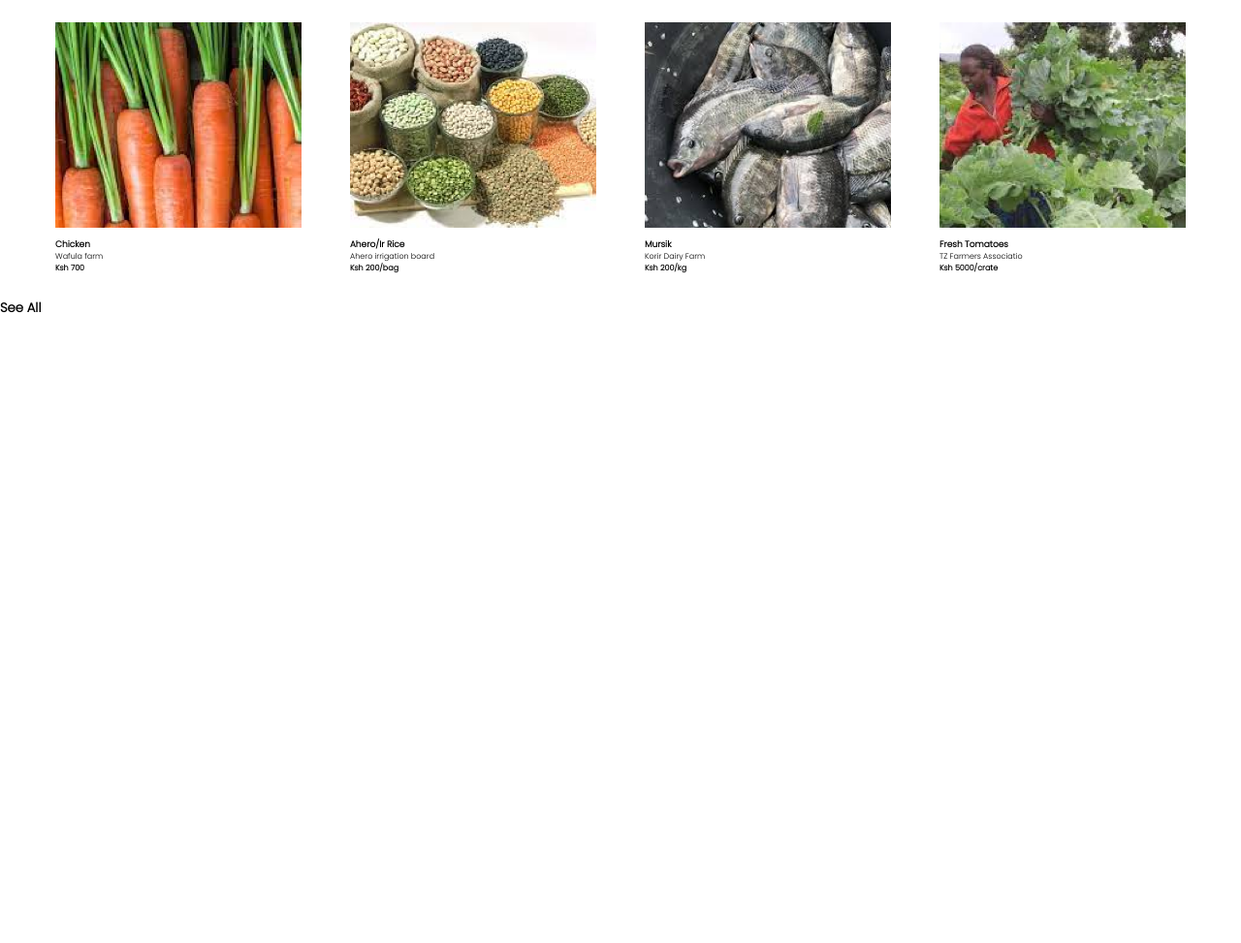
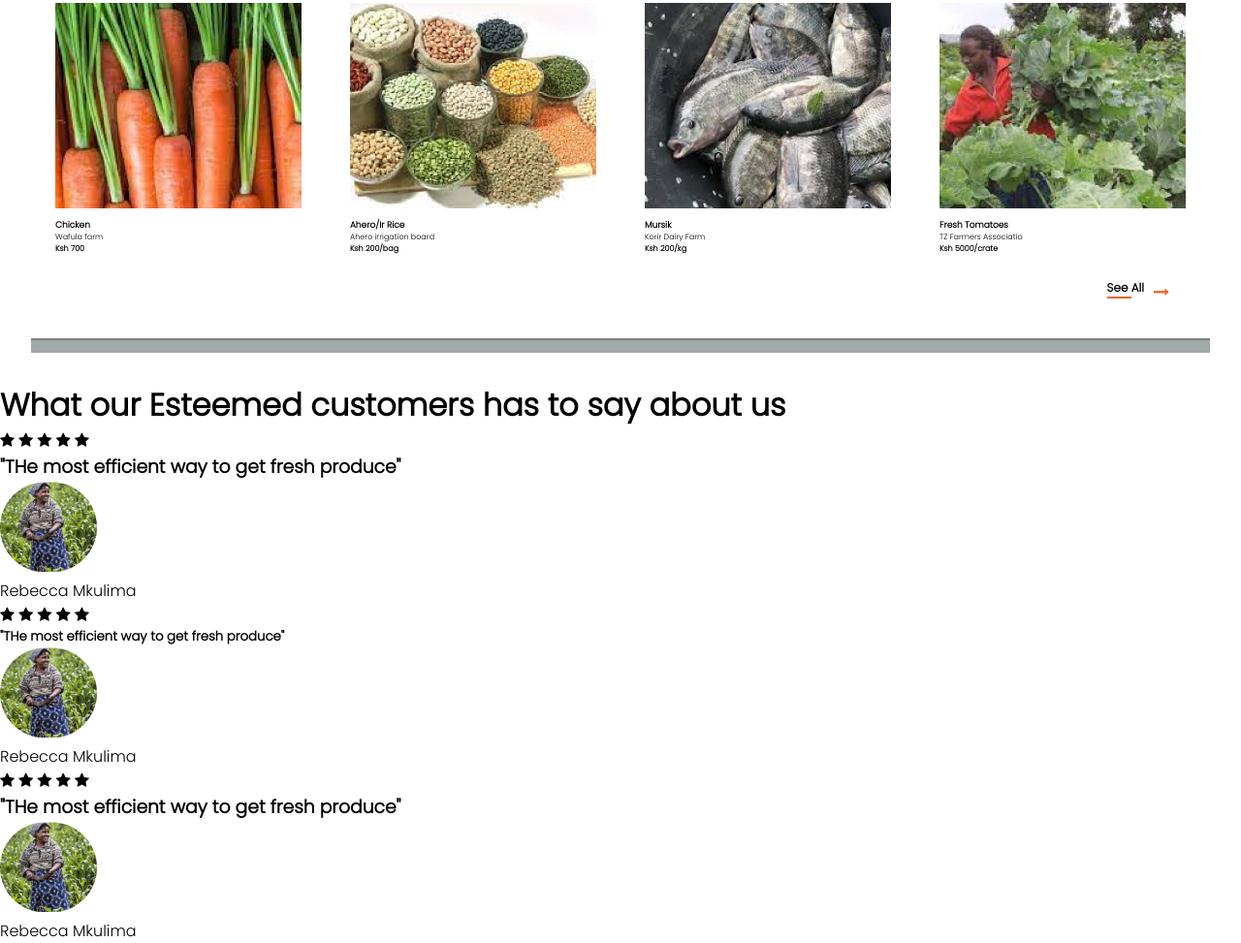
Before and after one commit to iamkibeh/AgriPlus-website, a plain HTML site: page index.html in a window 1280 px wide. Shown: the part 1319-2292 px from the top of the page at 97% size. Before the commit the page ends 1647 px from the top, so only its background shows below. Drawn offline with Linux system fonts and the light colour scheme.

Commit message:
add the ratings section

```diff
--- a/assets/css/style.css
+++ b/assets/css/style.css
@@ -189,7 +189,6 @@ margin-bottom: 30px
 
 .heading{
   margin-left: 35px;
-  margin-bottom: 10px;
 }
 
 .popular-items{
@@ -214,3 +213,38 @@ margin: 25px;
 .popular-items .example .cost h6{
   font-size: xx-small;
 }
+
+/* see all section */
+
+.see-all{
+  /* background-color: green; */
+display: flex;
+justify-content: flex-end;
+margin-right: 40px;
+}
+
+.see-all .underline2{
+  background-color: #ED661F;
+  width: 25px;
+  height: 2px;
+}
+.see-all i{
+  font-size:48px 0;
+  color:#ED661F;
+  margin:5px 10px;
+  width: 40px;
+
+}
+.see-all .heading h5{
+  font-size: 12px;
+}
+
+.border{
+  width: 95%;
+  margin: auto;
+  margin-top:35px;
+  height: 15px;
+  background-color: rgb(160, 168, 168);
+  border-top:2px solid gray;
+  margin-bottom: 30px;
+}
--- a/index.html
+++ b/index.html
@@ -8,6 +8,7 @@
       href="https://fonts.googleapis.com/css2?family=Inter:wght@100&family=Poppins:wght@300&display=swap"
       rel="stylesheet"
     />
+    <link rel="stylesheet" href="https://cdnjs.cloudflare.com/ajax/libs/font-awesome/4.7.0/css/font-awesome.min.css">
     <link rel="stylesheet" href="assets/css/style.css" />
     <title>AgriPlus</title>
   </head>
@@ -126,7 +127,7 @@
       <div class="example">
         <img
           src="/assets/agriplus images/image 4.png"
-          alt="a picture of fresh carrots"
+          alt="a picture of cerials contained in a bag"
         />
         <div class="cost">
           <h6>Cereals</h6>
@@ -138,7 +139,7 @@
       <div class="example">
         <img
           src="/assets/agriplus images/image 5.png"
-          alt="a picture of fresh carrots"
+          alt="a picture of tilapia fish"
         />
         <div class="cost">
           <h6>Fresh Fish/ Tilapia</h6>
@@ -150,7 +151,7 @@
       <div class="example">
         <img
           src="/assets/agriplus images/image 6.png"
-          alt="a picture of fresh carrots"
+          alt="a woman plucking sukuma wiki"
         />
         <div class="cost">
           <h6>Kales/Sukuma Wiki</h6>
@@ -159,6 +160,7 @@
         </div>
       </div>
     </div>
+
     <!-- newest products section -->
 
     <div class="heading">
@@ -215,9 +217,75 @@
         </div>
       </div>
     </div>
+
 <div class="see-all">
-  <h5>See All</h5>
-  <div class="underline2"></div>
+  <div class="heading">
+    <h5>See All</h5>
+    <div class="underline2"></div>
+  </div>
+  <i class="fa fa-long-arrow-right "></i>
+</div>
+
+<div class="border"></div>
+
+
+<!-- credits -->
+<div class="subject">
+  <h1>What our Esteemed customers has to say about us</h1>
+</div>
+
+<div class="ratings">
+  <div class="fivestar">
+<div class="stars">
+  <span class="fa fa-star checked"></span>
+  <span class="fa fa-star checked"></span>
+  <span class="fa fa-star checked"></span>
+  <span class="fa fa-star checked"></span>
+  <span class="fa fa-star"></span>
+</div>
+<div class="quote">
+  <h3>"THe most efficient way to get fresh produce"</h3>
+</div>
+<div class="handle">
+  <img src="assets/agriplus images/Rectangle 11.png" alt="a woman farming">
+  <p>Rebecca Mkulima</p>
+</div>
+  </div>
+
+    <div class="fivestar">
+<div class="stars">
+  <span class="fa fa-star checked"></span>
+  <span class="fa fa-star checked"></span>
+  <span class="fa fa-star checked"></span>
+  <span class="fa fa-star checked"></span>
+  <span class="fa fa-star checked"></span>
+</div>
+<div class="quote">
+  <h5>"THe most efficient way to get fresh produce"</h5>
+</div>
+<div class="handle">
+  <img src="assets/agriplus images/Rectangle 11.png" alt="a woman farming">
+  <p>Rebecca Mkulima</p>
+</div>
+  </div>
+
+  <div class="fivestar">
+    <div class="stars">
+      <span class="fa fa-star checked"></span>
+      <span class="fa fa-star checked"></span>
+      <span class="fa fa-star checked"></span>
+      <span class="fa fa-star checked"></span>
+      <span class="fa fa-star checked"></span>
+    </div>
+    <div class="quote">
+      <h3>"THe most efficient way to get fresh produce"</h3>
+    </div>
+    <div class="handle">
+      <img src="assets/agriplus images/Rectangle 11.png" alt="a woman farming">
+      <p>Rebecca Mkulima</p>
+    </div>
+      </div>
+
 </div>
   </body>
 </html>
```
